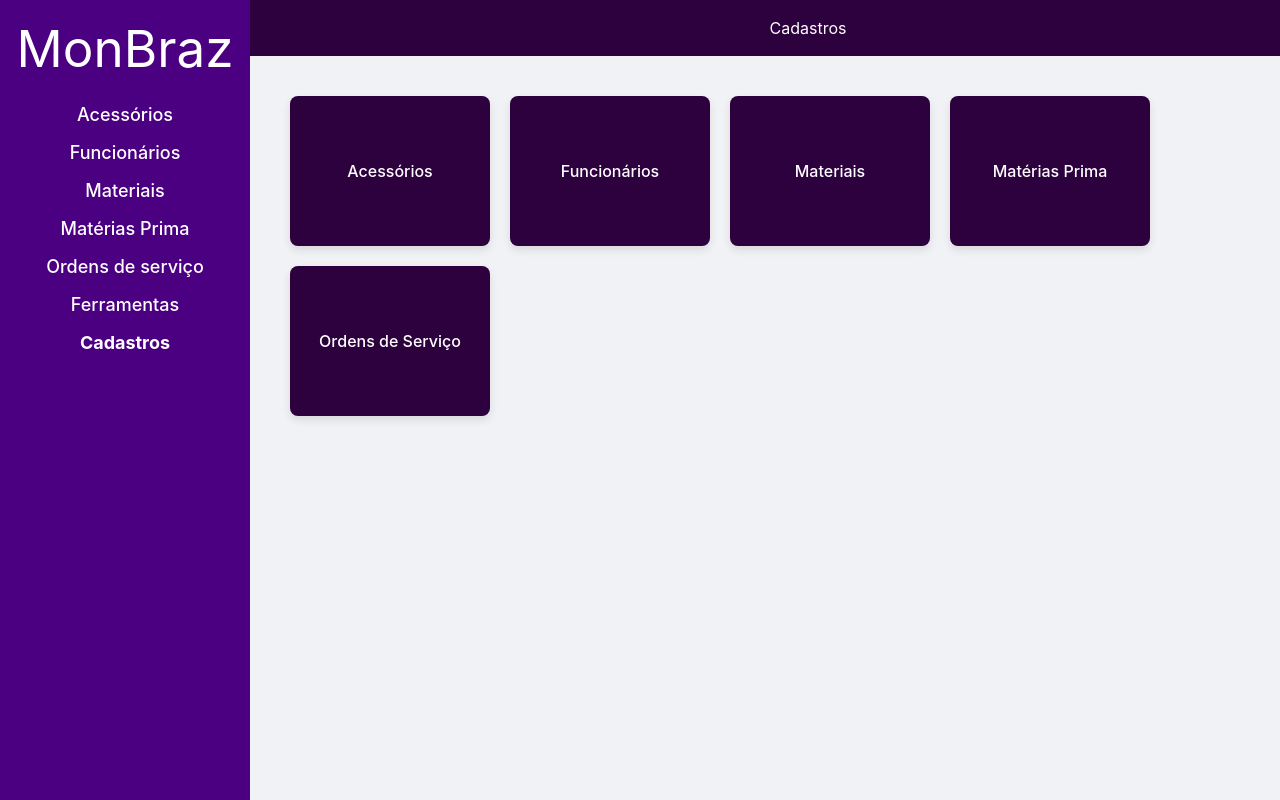
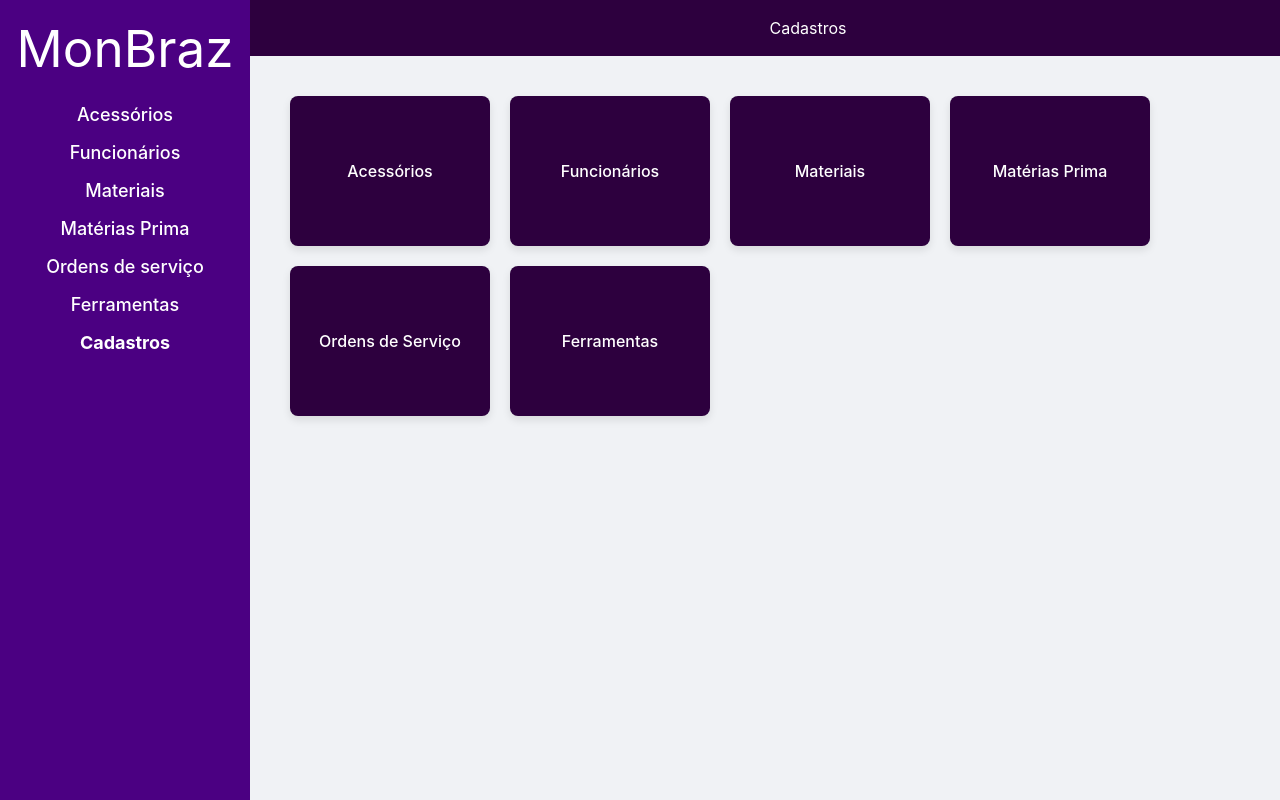
Before and after one commit to HederAlves/monbraz, a React (Vite) app: page /registrations in a window 1280 px wide. Shown: the top 800 px of the page. Built offline with nearby package versions, Linux system fonts and the light colour scheme.

Commit message:
feat: add route

```diff
--- a/src/App.tsx
+++ b/src/App.tsx
@@ -15,6 +15,7 @@ import ManageMaterials from './components/materials/ManageMaterials';
 import CreateWorkOrder from './components/work-orders/CreateWorkOrder';
 import ManageRawMaterials from './components/rawMaterials/ManageRawMaterials';
 import { theme } from './assets/styles/theme';
+import ManageWorkTools from './components/work-tools/ManageWorkTools';
 
 const App: React.FC = () => {
   return (
@@ -34,6 +35,7 @@ const App: React.FC = () => {
             <Route path="/manageMaterials" element={<ManageMaterials />} />
             <Route path="/manageRawMaterials" element={<ManageRawMaterials />} />
             <Route path="/createWorkOrder" element={<CreateWorkOrder />} />
+            <Route path="/manageWorkTools" element={<ManageWorkTools />} />
           </Routes>
         </Layout>
       </Router>
--- a/src/components/registrations/BrowserRegistrations.tsx
+++ b/src/components/registrations/BrowserRegistrations.tsx
@@ -41,6 +41,7 @@ const Dashboard: React.FC = () => {
     { title: 'Materiais', link: '/ManageMaterials' },
     { title: 'Matérias Prima', link: '/ManageRawMaterials' },
     { title: 'Ordens de Serviço', link: '/createWorkOrder' },
+    { title: 'Ferramentas', link: '/ManageWorkTools' }
   ];
 
   return (
```
